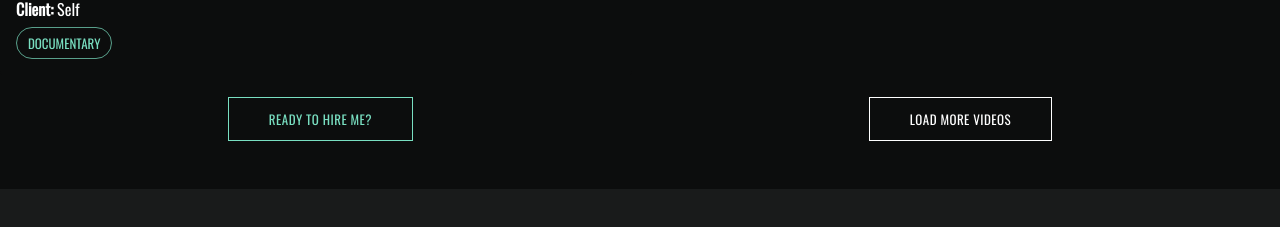
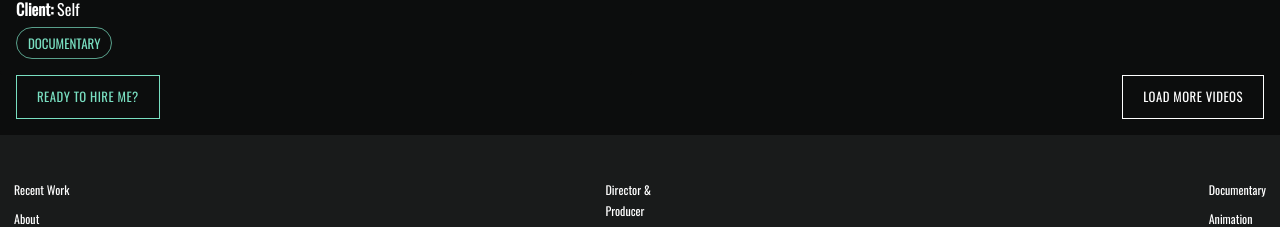
Before and after one commit to mwkwsd/sensensomething, a React (Create React App) app: page /videos/director-of-photography in a window 1280 px wide. Shown: the part 1334-1561 px from the top of the page. Built offline with nearby package versions, Linux system fonts and the light colour scheme.

Commit message:
further button styling adjustments

```diff
--- a/src/components/atoms/buttons/HireMeButton.tsx
+++ b/src/components/atoms/buttons/HireMeButton.tsx
@@ -9,24 +9,15 @@ export function HireMeButton() {
       size="small"
       sx={{
         color: '#79DFC1',
-        margin: '16px auto',
-        display: 'flex', // Use flexbox
-        justifyContent: 'center', // Center horizontally
-        alignItems: 'center', // Center vertically
-        position: 'relative',
-        textAlign: 'center',
-        padding: '6px 8px 16px 8px',
-        whiteSpace: 'nowrap'
+        marginRight: '8px',
+        fontSize: '0.8rem',
+        whiteSpace: 'nowrap',
+        border: '1px solid #79DFC1',
+        borderRadius: '0',
+        padding: '10px 20px',
       }}
     >
-      <div
-        style={{
-          border: '1px solid #79DFC1',
-          padding: '10px 40px 10px',
-        }}
-      >
-        READY TO HIRE ME?
-      </div>
+      READY TO HIRE ME?
     </Button>
   )
 }
--- a/src/components/atoms/buttons/ShowMoreButton.tsx
+++ b/src/components/atoms/buttons/ShowMoreButton.tsx
@@ -8,26 +8,17 @@ export function ShowMoreButton({ onClick }: ShowMoreButtonProps) {
   return (
     <Button
       onClick={onClick}
+      size="small"
       sx={{
         color: 'white',
-        margin: '16px auto',
-        display: 'flex',
-        justifyContent: 'center',
-        alignItems: 'center',
-        position: 'relative',
-        textAlign: 'center',
-        padding: '6px 8px 16px 8px',
-        whiteSpace: 'nowrap'
+        fontSize: '0.8rem',
+        whiteSpace: 'nowrap',
+        border: '1px solid white',
+        borderRadius: '0',
+        padding: '10px 20px',
       }}
     >
-      <div
-        style={{
-          border: '1px solid white',
-          padding: '10px 40px 10px',
-        }}
-      >
-        LOAD MORE VIDEOS
-      </div>
+      LOAD MORE VIDEOS
     </Button>
   )
 }
--- a/src/components/organisms/videoList/VideoList.tsx
+++ b/src/components/organisms/videoList/VideoList.tsx
@@ -32,14 +32,20 @@ export function VideoList({ videos, pageType }: VideoListProps) {
       <VideoCard video={video} pageType={pageType} />
     </Grid>
   ))
-  console.log(videoComponents)
 
   return (
     <>
       <Grid container spacing={2}>
         {videoComponents}
       </Grid>
-      <div style={{ display: 'flex', justifyContent: 'space-between' }}>
+      <div
+        style={{
+          display: 'flex',
+          justifyContent: 'space-between',
+          paddingLeft: '16px',
+          paddingRight: '16px',
+        }}
+      >
         {!isHomePage && <HireMeButton />}
         {!allVideosDisplayed && <ShowMoreButton onClick={handleShowMore} />}
       </div>
```
